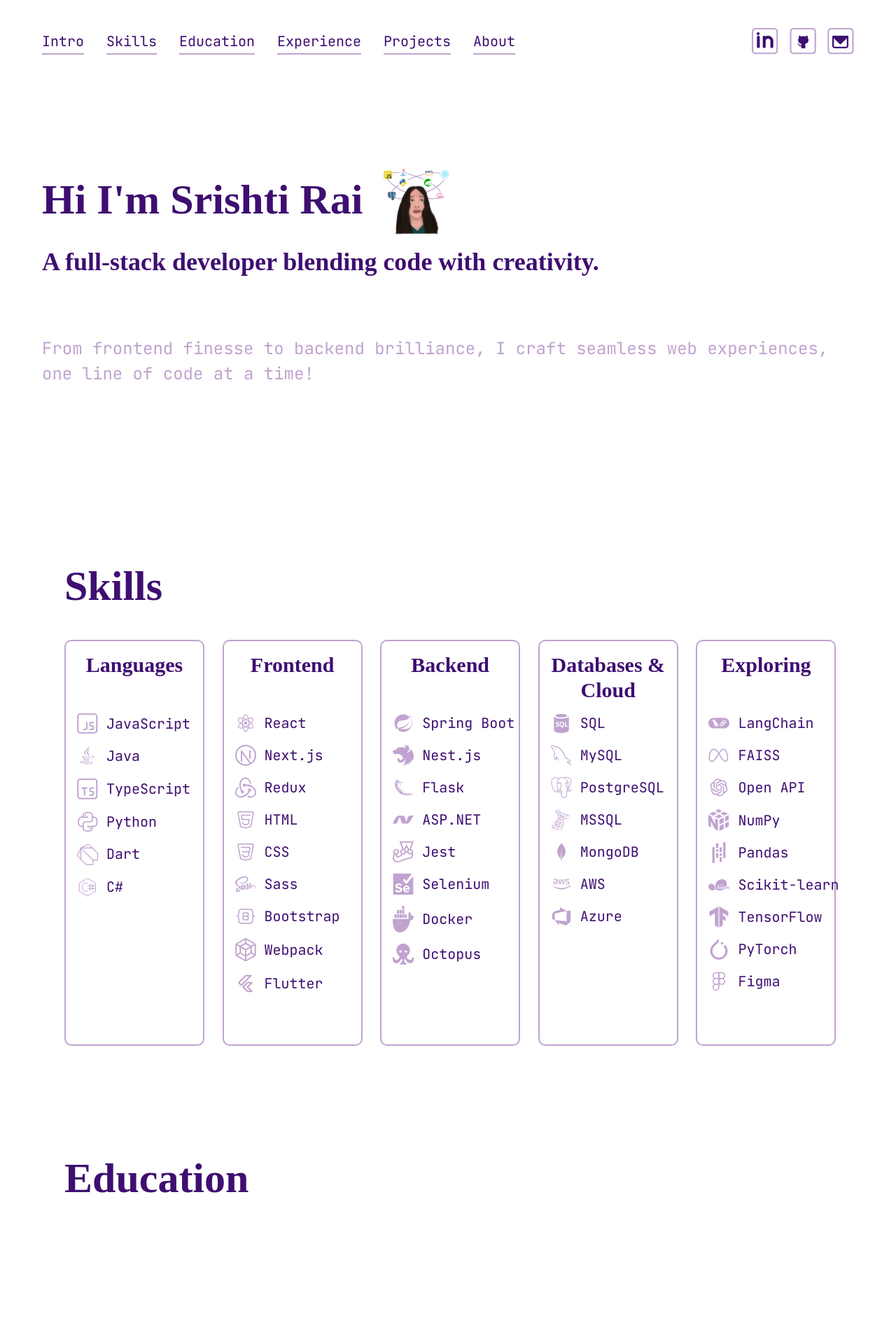
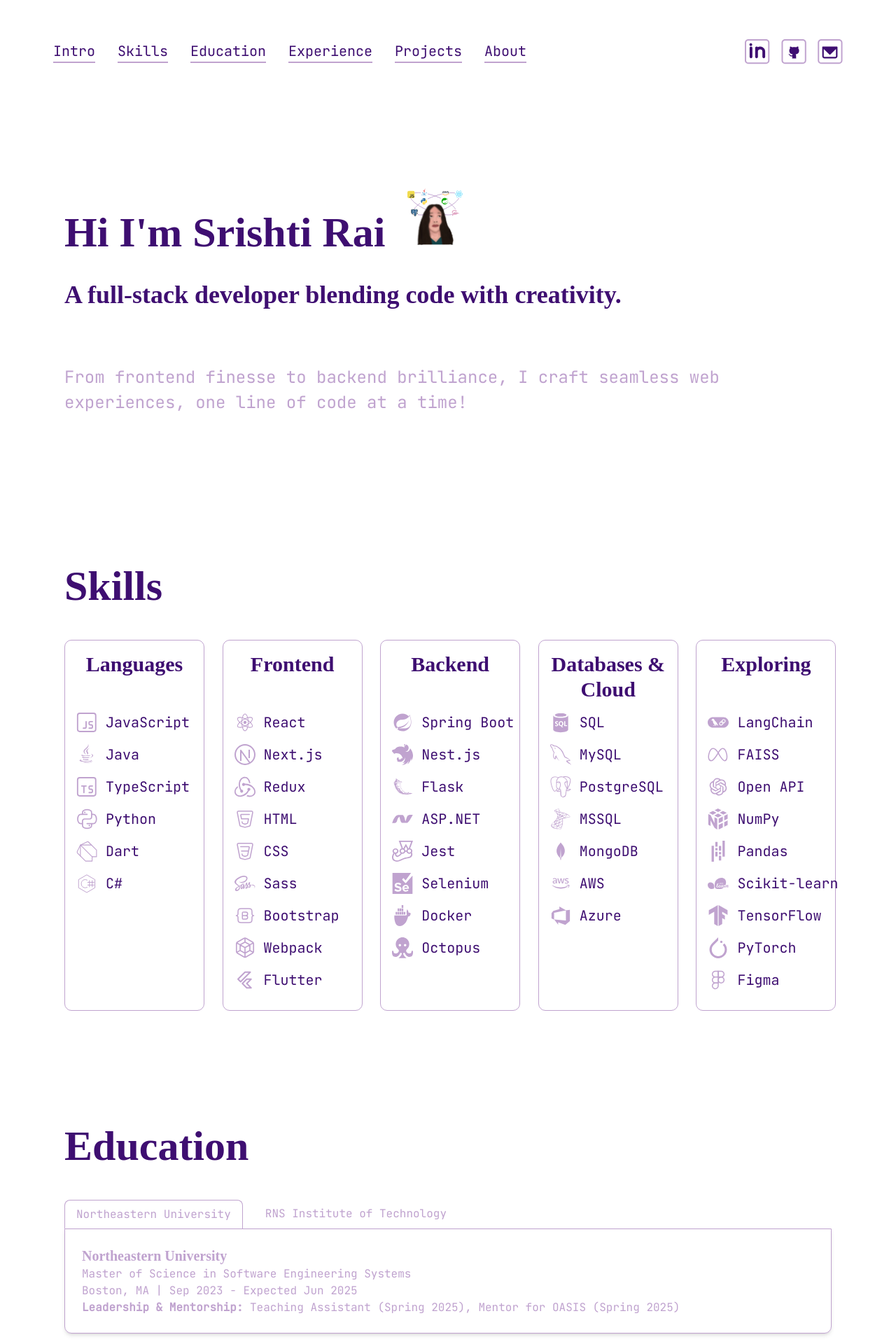
Before and after one commit to srishtirai/portfolio, a Next.js app: page / in a window 1280 px wide. Shown: the top 1920 px of the page at 70% size. Built offline with nearby package versions, Linux system fonts and the light colour scheme; a web font is replaced by a local one.

Commit message:
Responsive mobile first approach

```diff
--- a/package.json
+++ b/package.json
@@ -22,8 +22,8 @@
     "@types/react-dom": "^19",
     "eslint": "^9",
     "eslint-config-next": "15.1.7",
-    "postcss": "^8",
-    "tailwindcss": "^3.4.1",
+    "postcss": "^8.5.3",
+    "tailwindcss": "^3.4.17",
     "typescript": "^5"
   }
 }
--- a/src/app/components/Avatar.tsx
+++ b/src/app/components/Avatar.tsx
@@ -40,7 +40,7 @@
   }, [sectionName]);
 
   return (
-    <div ref={avatarRef} className="avatar-wrapper">
+    <div ref={avatarRef} className="avatar-wrapper mt-10 sm:mt-0">
       <div className="avatar-image">
         <Image
           src="/images/head.svg"
@@ -48,6 +48,7 @@
           height={70}
           unoptimized
           alt="headshot"
+          className="sm:w-[70px] sm:h-[70px] w-[50px] h-[50px]"
         />
       </div>
       <div className="thought-bubble">
--- a/src/app/components/NavBar.tsx
+++ b/src/app/components/NavBar.tsx
@@ -18,15 +18,22 @@
   ];
 
   return (
-    <div className="flex flex-wrap md:flex-nowrap items-center justify-between bg-white z-10">
-      <div className="flex items-center space-x-8">
+    <div className="flex flex-wrap items-center justify-between bg-white z-10 p-4">
+      <div className="hidden sm:flex flex-wrap items-center gap-3 sm:gap-8 ">
         {indexes.map((index) => (
           <NavItem key={index.targetId} label={index.label} targetId={index.targetId} />
         ))}
       </div>
-      <div className="flex items-center space-x-4">
+      <div className="flex items-center gap-2 sm:gap-4 mt-4 sm:mt-0 ml-auto">
         {images.map((img) => (
-          <Image key={img.alt} src={img.src} alt={img.alt} width={38} height={38}/>
+          <Image
+            key={img.alt}
+            src={img.src}
+            alt={img.alt}
+            width={30}
+            height={30}
+            className="sm:w-9 sm:h-9"
+          />
         ))}
       </div>
     </div>
--- a/src/app/components/SkillsTab.tsx
+++ b/src/app/components/SkillsTab.tsx
@@ -3,18 +3,22 @@
 
 export default function SkillsTab({ category, skills }: SkillsListProp) {
     return (
-        <div className="flex flex-col items-center justify-start bg-white border-2 border-accent rounded-[10px] w-full min-w-[200px] h-[580px] p-4 space-y-4">
-            <h3 className="text-3xl font-bold text-center h-[70px]">{category}</h3>
-            <div className="flex flex-wrap justify-start space-y-4 w-full">
-            {skills.map((skill) => (
-                <div
-                className="flex items-center justify-start space-x-3 w-full min-w-[200px] max-w-full"
-                key={skill.label}
-                >
-                <Image src={skill.imgSrc} alt={skill.label} width={30} height={30} />
-                <p className="text-primary text-small font-medium">{skill.label}</p>
-                </div>
-            ))}
+        <div className="flex flex-col items-center justify-start bg-white border border-accent rounded-[10px] w-full max-w-[250px] min-w-[170px] sm:min-w-[200px] h-[430px] sm:h-[530px] p-4 space-y-4">
+            <h3 className="text-subheader sm:text-3xl font-bold text-center sm:h-[70px]">{category}</h3>
+            <div className="flex flex-wrap justify-start sm:justify-start space-y-4 w-full">
+                {skills.map((skill) => (
+                    <div className="flex items-center justify-start space-x-3 w-full min-w-[200px] max-w-full"
+                    key={skill.label}>
+                        <Image
+                            src={skill.imgSrc}
+                            alt={skill.label}
+                            width={30}
+                            height={30}
+                            className="sm:w-[30px] sm:h-[30px] w-[25px] h-[25px]"
+                        />
+                        <p className="text-primary text-small font-medium">{skill.label}</p>
+                    </div>
+                ))}
             </div>
       </div>
     );
--- a/src/app/globals.css
+++ b/src/app/globals.css
@@ -14,27 +14,47 @@
   color: var(--accent);
   background: var(--background);
   font-family: 'JetBrains Mono', monospace;
-  font-size: 24px;
+  font-size: 1rem; /* Set base font size for small screens */
 }
 
 h1, h2, h3, h4, h5, h6 {
   font-family: 'Charter', serif;
-  font-weight: 700px;
+  font-weight: 700;
   color: var(--foreground);
 }
 
+/* Mobile-first styles (small screens) */
 .text-header {
-  font-size: 60px;
+  font-size: 2rem; /* Default for phones (small screens) */
 }
 
 .text-subheader {
-  font-size: 27px;
+  font-size: 1.25rem; /* Default for phones (small screens) */
 }
 
 .text-body {
-  font-size: 24px;
+  font-size: 1rem; /* Default for phones (small screens) */
 }
 
 .text-small {
-  font-size: 20px;
+  font-size: 0.875rem; /* Default for phones (small screens) */
 }
+
+/* Large screen styles */
+@media (min-width: 640px) {
+  .text-header {
+    font-size: 3.75rem; /* For larger screens (60px equivalent) */
+  }
+
+  .text-subheader {
+    font-size: 1.6875rem; /* For larger screens (27px equivalent) */
+  }
+
+  .text-body {
+    font-size: 1.5rem; /* For larger screens (24px equivalent) */
+  }
+
+  .text-small {
+    font-size: 1.25rem; /* For larger screens (20px equivalent) */
+  }
+}
--- a/src/app/page.tsx
+++ b/src/app/page.tsx
@@ -7,7 +7,7 @@
 
 export default function Home() {
   return (
-    <div className="mx-[60px] mt-[40px] sm:mx-[40px] sm:mt-[30px] md:mx-[60px] md:mt-[40px]">
+    <div className="mx-[10px] mt-[5px] sm:mx-[40px] sm:mt-[30px] md:mx-[60px] md:mt-[40px]">
       <Intro />
       <Skills />
       <Education />
--- a/src/app/sections/Education.tsx
+++ b/src/app/sections/Education.tsx
@@ -1,11 +1,53 @@
+"use client";
+
+import { useState } from "react";
 import Avatar from "../components/Avatar";
 
 export default function Education() {
+  const [activeTab, setActiveTab] = useState("northeastern"); // Tracks the active tab
+
   return (
-    <section id="education" className="min-h-[90vh] p-8 mt-20">
-      <div className="flex items-center mb-8">
-        <h1 className="text-header font-bold mr-4">Education</h1>
-        <Avatar bubbleMessage="Degrees and debugging — both require patience!" sectionName="education"/>
+    <section id="education" className="sm:min-h-[90vh] p-4 sm:p-8 mt-10 sm:mt-20">
+      <div className="flex sm:flex-row flex-col items-center mb-8">
+        <h1 className="text-header font-bold sm:mr-4">Education</h1>
+        <Avatar bubbleMessage="Degrees and debugging — both require patience!" sectionName="education" />
+      </div>
+
+      {/* Tabs */}
+      <div className="tabs flex space-x-4 mb-0">
+        <button
+          className={`tab-button relative px-4 py-2 ${activeTab === "northeastern" ? "active border-x border-t border-accent rounded-t-lg" : "border-b border-transparent"}`}
+          onClick={() => setActiveTab("northeastern")}
+        >
+          Northeastern University
+        </button>
+        <button
+          className={`tab-button relative px-4 py-2 ${activeTab === "rnsit" ? "active border-x border-t border-accent rounded-t-lg" : "border-b border-transparent"}`}
+          onClick={() => setActiveTab("rnsit")}
+        >
+          RNS Institute of Technology
+        </button>
+      </div>
+
+      {/* Tab Content */}
+      <div className="tab-content border border-accent rounded-b-[10px] p-6 shadow-md">
+        {activeTab === "northeastern" && (
+          <div>
+            <h2 className="text-xl font-bold text-accent">Northeastern University</h2>
+            <p>Master of Science in Software Engineering Systems</p>
+            <p>Boston, MA | Sep 2023 - Expected Jun 2025</p>
+            <p>
+              <strong>Leadership & Mentorship:</strong> Teaching Assistant (Spring 2025), Mentor for OASIS (Spring 2025)
+            </p>
+          </div>
+        )}
+        {activeTab === "rnsit" && (
+          <div>
+            <h2 className="text-xl font-bold text-accent">RNS Institute of Technology</h2>
+            <p>Bachelor of Engineering in Computer Science & Engineering</p>
+            <p>Bangalore, India | Jul 2016 - Aug 2020</p>
+          </div>
+        )}
       </div>
     </section>
   );
--- a/src/app/sections/Intro.tsx
+++ b/src/app/sections/Intro.tsx
@@ -2,24 +2,24 @@
 import NavBar from '../components/NavBar';
 
 export default function Intro() {
-    return (
-      <section id="intro" className="min-h-[90vh] flex flex-col">
+  return (
+    <section id="intro" className="sm:min-h-[90vh] flex flex-col">
       <NavBar />
-      <div className="flex flex-col flex-grow py-20 sm:py-40">
-        <div className="flex flex-wrap items-end justify-center sm:justify-start">
-          <h1 className="text-header font-bold mb-[16px] sm:mb-[24px] sm:mr-[30px] text-center sm:text-left">
+      <div className="flex flex-col flex-grow py-10 sm:py-40 p-4 sm:p-8">
+        <div className="flex flex-wrap flex-col items-center sm:flex-row sm:items-end justify-center sm:justify-start">
+          <h1 className="text-header font-bold mb-4 sm:mb-6 sm:mr-8 text-center sm:text-left">
             Hi I&apos;m Srishti Rai
           </h1>
           <Image
-            className="mb-[16px]"
+            className="mb-12"
             src="/images/headshot.svg"
             alt="headshot"
-            width={95}
-            height={95}
+            width={80}
+            height={80}
             unoptimized
           />
         </div>
-        <h2 className="text-4xl font-bold mb-[32px] sm:mb-[86px] text-center sm:text-left">
+        <h2 className="text-subheader sm:text-4xl font-bold mb-8 sm:mb-20 text-center sm:text-left">
           A full-stack developer blending code with creativity.
         </h2>
         <p className="text-body text-center sm:text-left">
@@ -27,6 +27,5 @@
         </p>
       </div>
     </section>
-
-    );
-  }
+  );
+}
--- a/src/app/sections/Skills.tsx
+++ b/src/app/sections/Skills.tsx
@@ -82,12 +82,12 @@
   ];
 
     return (
-      <section id="skills" className="min-h-[90vh] p-8">
-        <div className="flex items-center mb-8">
-          <h1 className="text-header font-bold mr-4">Skills</h1> {/* Add margin-right to separate the title from the avatar */}
+      <section id="skills" className="sm:min-h-[90vh] p-4 sm:p-8">
+        <div className="flex sm:flex-row flex-col items-center mb-8">
+          <h1 className="text-header font-bold sm:mr-4">Skills</h1> {/* Add margin-right to separate the title from the avatar */}
           <Avatar bubbleMessage="I speak fluent JavaScript… and a few others!" sectionName="skills"/> {/* Avatar positioned next to the header */}
         </div>
-        <div className="grid grid-cols-1 sm:grid-cols-2 md:grid-cols-3 lg:grid-cols-4 xl:grid-cols-5 gap-8">
+        <div className="grid grid-cols-2 md:grid-cols-3 lg:grid-cols-4 xl:grid-cols-5 gap-8 justify-center items-center">
           {skillList.map((item) => (
             <SkillsTab key={item.category} category={item.category} skills={item.skills} />
           ))}
```
Also changed, not shown: src/app/components/Avatar.css (+25 -13 lines), 1 other file (tests, documents, lock files or other folders).
